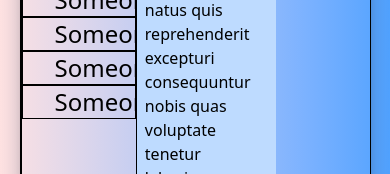
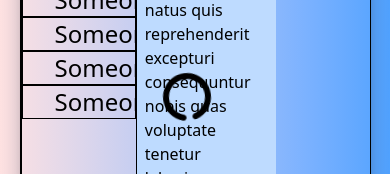
Before and after one commit to ds-upin/FlowA, a React (Vite) app: page / in a window 390 px wide. Shown: the part 349-523 px from the top of the page. Built offline with nearby package versions, Linux system fonts and the light colour scheme.

Commit message:
Added Context

```diff
--- a/src/Pages/Home.jsx
+++ b/src/Pages/Home.jsx
@@ -1,16 +1,20 @@
 import assett from '../assets/assett.jpg';
+import Loader from '../components/Loader';
 import ContactCard from '../components/ContactCard';
 import SenderMessageBox from '../components/SenderMessageBox';
 import RecieverMessageBox from '../components/RecieverMessageBox';
 import SelectedUser from '../components/SelectedUser';
+import InputMessage from '../components/InputMessage';
+import { useState } from 'react';
 
 
 const Home = () => {
+    const [showPopup,setShowPopup] = useState(false);
+    const [loader, setLader] = useState(true);
 
     return <div className="flex w-[100vw] h-[100vh] bg-gradient-to-r from-red-100 to-blue-400">
-        <div className="shadow-xl/30 grid grid-cols-3 grid-rows-5 bg-transparent border bg-transparent bg-opacity-50 rounded-xl my-auto mx-auto w-[90%] h-[90%]">
-
-
+        <div className={`shadow-xl/30 grid grid-cols-3 grid-rows-5 bg-transparent border bg-transparent bg-opacity-50 rounded-xl my-auto mx-auto w-[90%] h-[90%] ${showPopup?'pointer-events-none filter blur-sm':''}`}>
+        {loader?<Loader/>:null}
             <div className="col-span-1 rounded-tl-xl row-span-1 p-4 flex items-center">
                 <i className=" text-red-500 text-shadow-lg/40 fa-solid fa-comments text-7xl"></i>
                 <div className="font-serif text-red-500 text-shadow-lg/40 cursor-default italic text-3xl">
@@ -20,27 +24,11 @@ const Home = () => {
                 <div className="text-lg"><i className="fas fa-search"></i></div>
             </div>
 
-
-            <div className="col-span-2 rounded-tr-xl row-span-1 bg-gray-400 flex flex-row items-center gap-3">
-                <div className="ml-6 rounded-full h-[70%] aspect-1/1 bg-blue-500 cover overflow-hidden">
-                    <img src={assett} />
-                </div>
-                <div className="text-4xl">
-                    Someone
-                </div>
-                <div className='grow-1'></div>
-                <div className='mr-6 text-4xl'>
-                    <i className="fa-solid fa-gear transition-transform duration-1000 ease-in-out hover:rotate-[90deg]"></i>
-                </div>
-            </div>
-
+            {<SelectedUser/>}
 
             <div className="col-span-1 overflow-y-auto rounded-bl-xl scroll-smooth row-span-4 border-1">
-
                 {[1,2,3,4,5,6,7,8].map((i)=><ContactCard key={i}/>)}
-
             </div>
-
 
             <div className="col-span-2 rounded-br-xl row-span-4 flex flex-col">
                 <div className="grow-1 basis-4/5 overflow-y-auto scroll-smooth flex flex-col">
@@ -48,25 +36,8 @@ const Home = () => {
                     {<RecieverMessageBox/>}
 
                 </div>
-                <div className="basis-1/5 flex justify-center items-center border-2 border-solid rounded-br-xl">
-
-                    <button className="mr-1 px-4 bg-blue-500 text-[120%] mb-2 rounded-lg hover:bg-blue-600">
-                        <i className="fa-solid fa-plus"></i>
-                    </button>
-                    <div className="w-[70%] shadow-red-500">
-                        <textarea
-                            className="w-full border resize-none text-[120%] bg-red text-black rounded-lg focus:ring focus:ring-red-300 overflow-hidden"
-                            placeholder="Write your message..."
-                            rows="1"
-                        />
-                    </div>
-                    <button className="ml-1 px-4 bg-blue-500 text-[120%] mb-2 rounded-lg hover:bg-blue-950">
-                        <i className="text-white text-lg fa-solid fa-paper-plane"></i>
-                    </button>
-                </div>
+                {<InputMessage/>}
             </div>
-
-
         </div>
     </div>
 };
--- /dev/null
+++ b/src/components/InputMessage.jsx
@@ -0,0 +1,21 @@
+const InputMessage = () => {
+    return (
+        <div className="basis-1/5 flex justify-center items-center border-2 border-solid rounded-br-xl">
+
+            <button className="mr-1 px-4 bg-blue-500 text-[120%] mb-2 rounded-lg hover:bg-blue-600">
+                <i className="fa-solid fa-plus"></i>
+            </button>
+            <div className="w-[70%] shadow-red-500">
+                <textarea
+                    className="w-full border resize-none text-[120%] bg-red text-black rounded-lg focus:ring focus:ring-red-300 overflow-hidden"
+                    placeholder="Write your message..."
+                    rows="1"
+                />
+            </div>
+            <button className="ml-1 px-4 bg-blue-500 text-[120%] mb-2 rounded-lg hover:bg-blue-950">
+                <i className="text-white text-lg fa-solid fa-paper-plane"></i>
+            </button>
+        </div>
+    )
+};
+export default InputMessage;
--- /dev/null
+++ b/src/components/Loader.jsx
@@ -0,0 +1,11 @@
+const Loader = () => {
+    return (
+        <>
+            <div className="w-8 aspect-1/1  md:right-[10px] md:top-[10px] right-1/2 top-1/2 fixed">
+                <i className="animate-spin text-5xl sm:text-xl fa-solid fa-circle-notch"></i>
+            </div>
+        </>
+    );
+};
+
+export default Loader;
--- a/src/components/SelectedUser.jsx
+++ b/src/components/SelectedUser.jsx
@@ -1,2 +1,18 @@
-const SelectedUser = () =>{};
+import assett from '../assets/assett.jpg';
+const SelectedUser = () => {
+    return (
+        <div className="col-span-2 rounded-tr-xl row-span-1 bg-gray-400 flex flex-row items-center gap-3">
+            <div className="ml-6 rounded-full h-[70%] aspect-1/1 bg-blue-500 cover overflow-hidden">
+                <img src={assett} />
+            </div>
+            <div className="text-4xl">
+                Someone
+            </div>
+            <div className='grow-1'></div>
+            <div className='mr-6 text-4xl'>
+                <i className="fa-solid fa-gear transition-transform duration-1000 ease-in-out hover:rotate-[90deg]"></i>
+            </div>
+        </div>
+    );
+};
 export default SelectedUser;
--- /dev/null
+++ b/src/contexts/Auth.jsx
@@ -0,0 +1,12 @@
+import { createContext,useState } from "react";
+
+export const AuthContext = createContext(null);
+
+export const AuthProvider = (props) =>{
+    const [auth, setAuth] = useState({_id:'', name:'',email:'',username:'',password:''});
+    return (
+        <AuthContext.Provider value={{auth,setAuth}}>
+            {props.children}
+        </AuthContext.Provider>
+    );
+}
--- /dev/null
+++ b/src/contexts/Contact.jsx
@@ -0,0 +1,12 @@
+import { createContext,useState } from "react";
+
+export const ContactContext = createContext(null);
+
+export const ContactProvider = (props) => {
+    const [contact,setContact] = useState([]); // _id, username, name
+    return (
+        <ContactContext.Provider value={{contact,setContact}}>
+            {props.children}
+        </ContactContext.Provider>
+    );
+};
```
